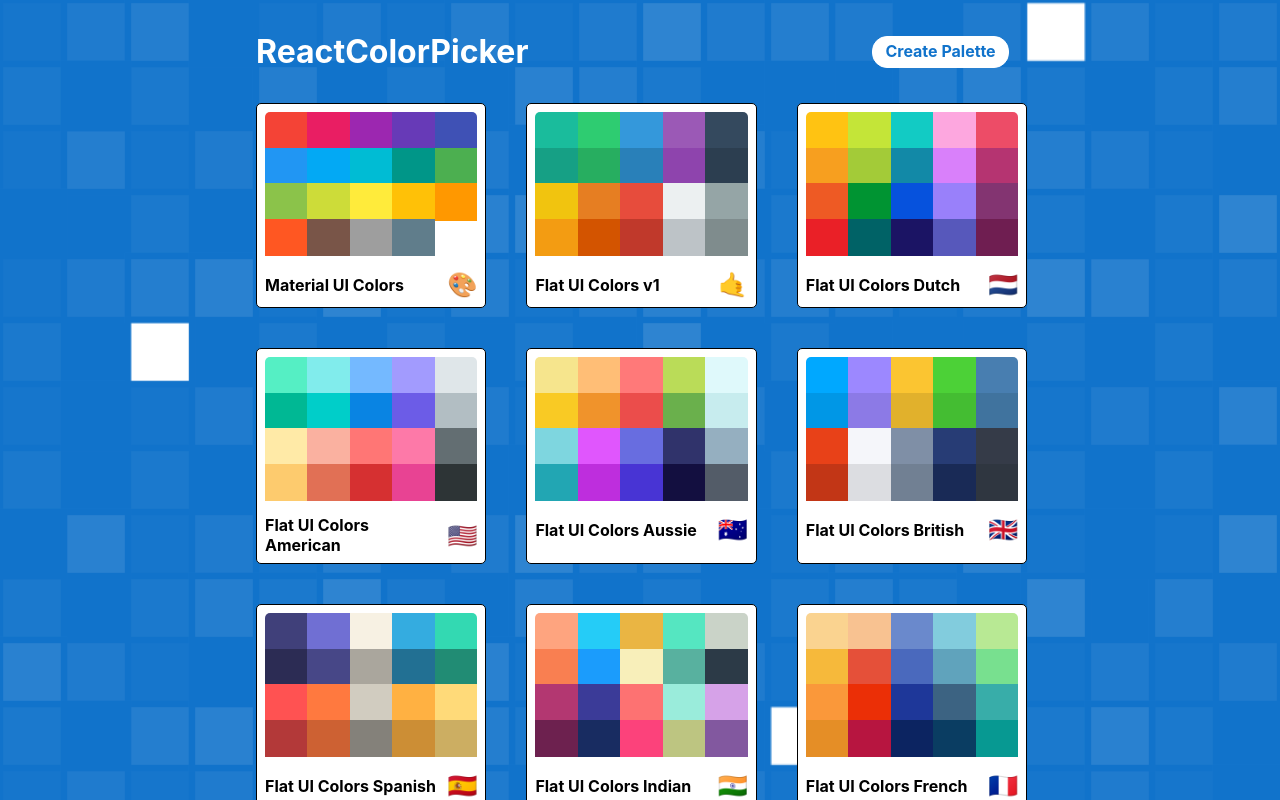
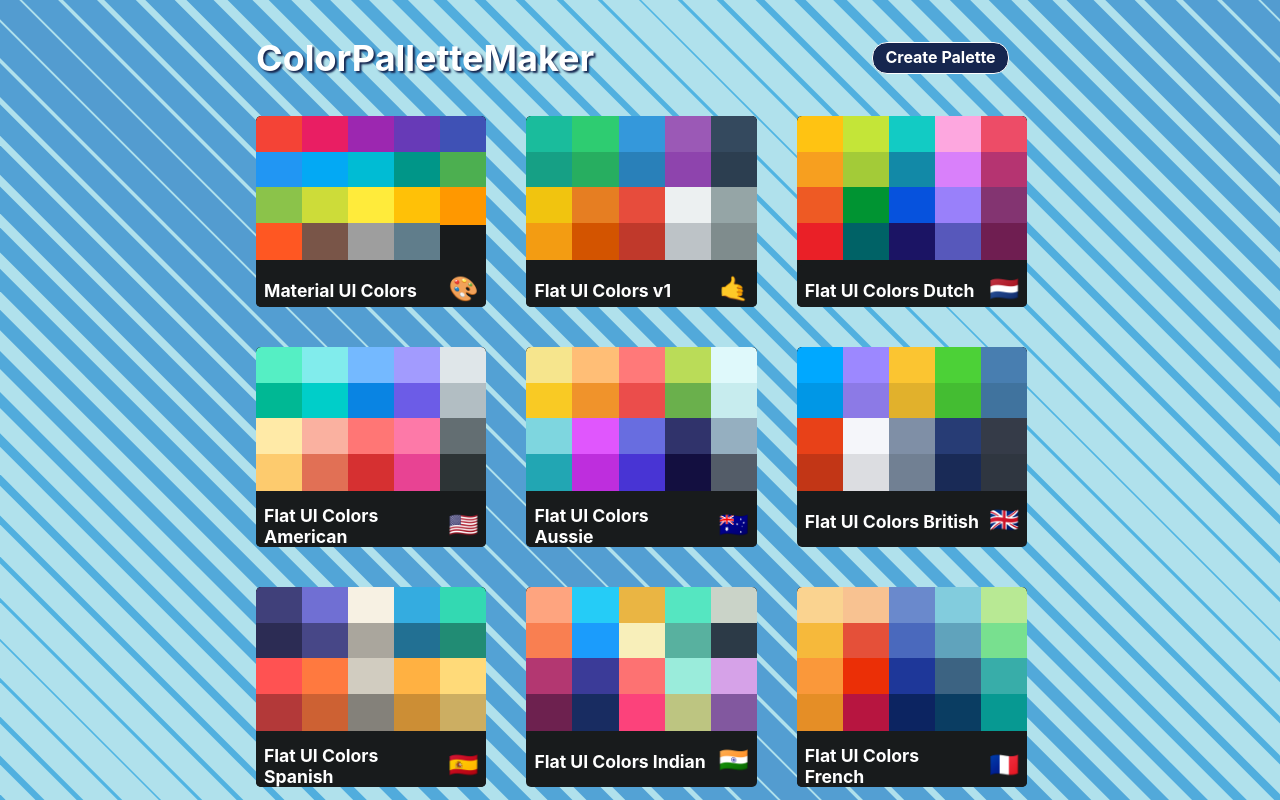
Before and after one commit to damienluzzo33/color-palette-maker, a React (Create React App) app: page / in a window 1280 px wide. Built offline with nearby package versions, Linux system fonts and the light colour scheme; the HTML template or start-up script is replaced by a standard one.

Commit message:
update styles and change background

```diff
--- a/src/AllColorPalettes.js
+++ b/src/AllColorPalettes.js
@@ -57,7 +57,7 @@
 			<div className={root}>
 				<div className={container}>
 					<nav className={nav}>
-						<h1 className={title}>ReactColorPicker</h1>
+						<h1 className={title}>ColorPalletteMaker</h1>
 						<Link to="/palette/new">
 							<span className={createReg}>Create Palette</span>
 							<Icon
--- a/src/styles/AllColorPaletteStyles.js
+++ b/src/styles/AllColorPaletteStyles.js
@@ -1,5 +1,6 @@
 import { MediaQuery } from './MediaQueries';
-import svgBackground from './svgBackground.svg';
+// import svgBackground from './svgBackground.svg';
+import diagonal_stripes from './SVGBGS/diagnal_stripes.svg';
 
 const AllColorPaletteStyles = {
     "@global": {
@@ -18,7 +19,7 @@
         justifyContent: "center",
         backgroundColor: "#1173cb",
         /* background by SVGBackgrounds.com */
-        backgroundImage: `url(${svgBackground})`,
+        backgroundImage: `url(${diagonal_stripes})`,
         // backgroundAttachment: "local, scroll",
         backgroundSize: "cover",
         overflow: "scroll"
@@ -58,19 +59,19 @@
         alignItems: "center",
         color: "white",
         "& a": {
-            color: "#1173cb",
+            color: "white",
             textDecoration: "none",
             border: "1px solid white",
             padding: "0.25rem 0.75rem",
             borderRadius: "15px",
-            background: "white",
+            background: "#16264f",
             fontWeight: "bold",
             paddingBottom: "6px",
             [MediaQuery.down("xs")]: {
                 padding: "0",
                 border: "none",
                 background: "none",
-                color: "white"
+                color: "#17135d"
             },
             "& span": {
                 [MediaQuery.down("xs")]: {
@@ -118,7 +119,9 @@
         }
     },
     title: {
-        fontSize: "2rem",
+        fontSize: "2.25rem",
+        color: "white",
+        textShadow: "2px 2px 2px #16264f",
         [MediaQuery.down("cell")]: {
             fontSize: "1.75rem"
         }
--- a/src/styles/MiniPaletteStyles.js
+++ b/src/styles/MiniPaletteStyles.js
@@ -1,9 +1,9 @@
 const MiniPaletteStyles = {
 	root: {
-        backgroundColor: "white",
-        border: "1px solid black",
+        backgroundColor: "#181b1c",
+        border: "0px solid black",
         borderRadius: "5px",
-        padding: "0.5rem",
+        // padding: "0.5rem",
         position: "relative",
         overflow: "hidden",
         cursor: "pointer",
@@ -12,7 +12,7 @@
         }
     },
     miniColors: {
-        backgroundColor: "white",
+        backgroundColor: "#181b1c",
         height: "150px",
         width: "100%",
         borderRadius: "5px",
@@ -23,14 +23,18 @@
         justifyContent: "space-between",
         alignItems: "center",
         margin: "0",
-        color: "black",
+        paddingLeft: "0.5rem",
         paddingTop: "0.5rem",
-        fontSize: "1rem",
-        position: "relative"
+        fontSize: "1.1rem",
+        position: "relative",
+        backgroundColor: "#181b1c",
+        color: "white"
     },
     paletteEmoji: {
         marginLeft: "0.5rem",
-        fontSize: "1.5rem"
+        fontSize: "1.5rem",
+        paddingRight: "0.5rem",
+        paddingBottom: "0.25rem"
     },
     miniBox: {
         height: "25%",
```
Also changed, not shown: 1 other file (tests, documents, lock files or other folders).
